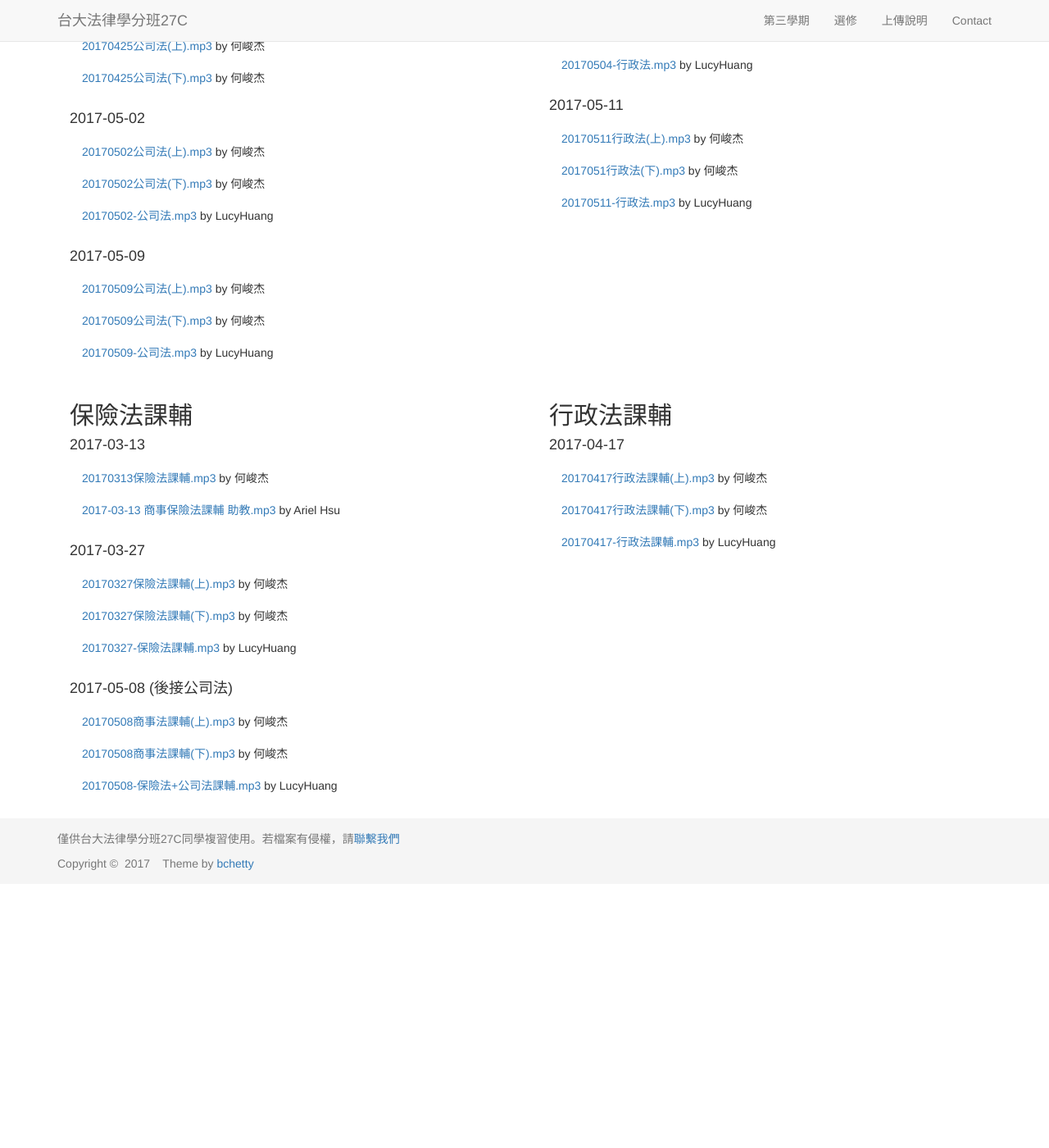
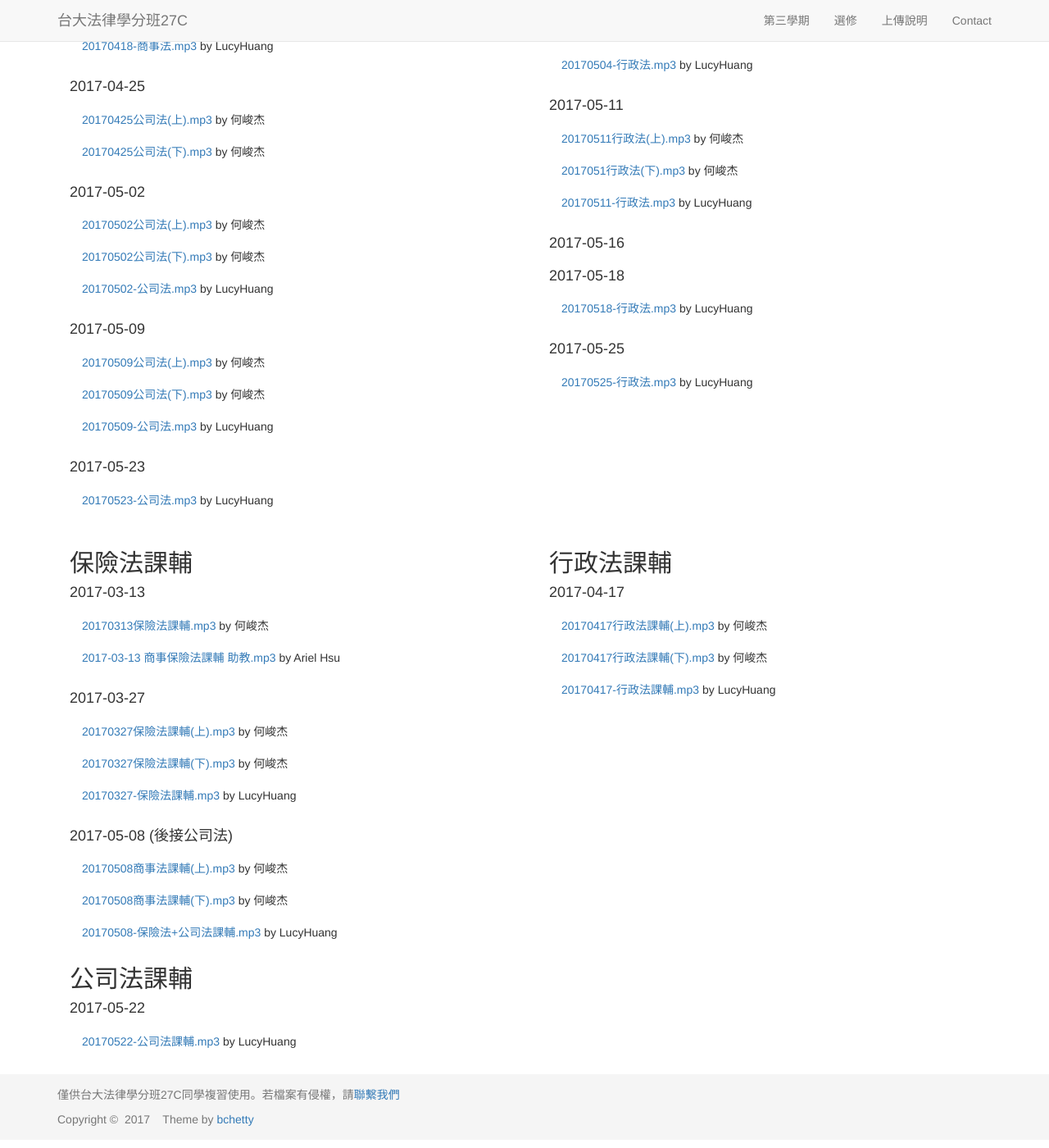
Before and after one commit to maxmilian/ntu_specs_law, a Jekyll site: the page built from semester3/index.html, in a window 1280 px wide and 1400 px high, scrolled down 1575 px. Shown: the whole window at 82% size. Built offline with Jekyll 4.4.1, drawn with Linux system fonts in a browser that asks for light colours; nearby versions of some CDN libraries; before the commit the page ends 2663 px from its top, so only the background shows below that; some of the changed text lies outside the part shown.

Commit message:
upload records

```diff
--- a/semester3/index.html
+++ b/semester3/index.html
@@ -40,6 +40,10 @@ layout: template1
         <li class="list-group-item"><a href="{{ site.insurance_record }}/Ariel_Hsu_6_1.mp3">2017-03-21 商事法（保險法） 汪信君-1 複保險.mp3</a> by Ariel Hsu</li>
         <li class="list-group-item"><a href="{{ site.insurance_record }}/Ariel_Hsu_6_2.mp3">2017-03-21 商事法（保險法） 汪信君-2.mp3</a> by Ariel Hsu</li>
       </ul>
+      <h4>學分班保險法考題</h4>
+      <ul class="list-group">
+        <li class="list-group-item"><a href="/ntu_specs_law/semester3/insurance/doc/學分班保險法考題201704.pdf">學分班保險法考題201704.pdf</a></li>
+      </ul>
       <h2>公司法</h2>
       <h4>2017-03-28</h4>
       <ul class="list-group">
@@ -79,6 +83,10 @@ layout: template1
         <li class="list-group-item"><a href="{{ site.company_record }}/Ho_7_1.mp3">20170509公司法(上).mp3</a> by 何峻杰</li>
         <li class="list-group-item"><a href="{{ site.company_record }}/Ho_7_2.mp3">20170509公司法(下).mp3</a> by 何峻杰</li>
         <li class="list-group-item"><a href="{{ site.company_record }}/Huang_7.mp3">20170509-公司法.mp3</a> by LucyHuang</li>
+      </ul>
+      <h4>2017-05-23</h4>
+      <ul class="list-group">
+        <li class="list-group-item"><a href="{{ site.company_record }}/Huang_8.mp3">20170523-公司法.mp3</a> by LucyHuang</li>
       </ul>
     </div>
     <div class="col-md-6">
@@ -146,6 +154,17 @@ layout: template1
         <li class="list-group-item"><a href="{{ site.adminitrative_record }}/Ho_11_2.mp3">2017051行政法(下).mp3</a> by 何峻杰</li>
         <li class="list-group-item"><a href="{{ site.adminitrative_record }}/Huang_11.mp3">20170511-行政法.mp3</a> by LucyHuang</li>
       </ul>
+      <h4>2017-05-16</h4>
+      <ul class="list-group">
+      </ul>
+      <h4>2017-05-18</h4>
+      <ul class="list-group">
+        <li class="list-group-item"><a href="{{ site.adminitrative_record }}/Huang_12.mp3">20170518-行政法.mp3</a> by LucyHuang</li>
+      </ul>
+      <h4>2017-05-25</h4>
+      <ul class="list-group">
+        <li class="list-group-item"><a href="{{ site.adminitrative_record }}/Huang_13.mp3">20170525-行政法.mp3</a> by LucyHuang</li>
+      </ul>
     </div>
   </div>
   <div class="row">
@@ -168,6 +187,11 @@ layout: template1
         <li class="list-group-item"><a href="{{ site.insurance_ra_record }}/Ho_3_2.mp3">20170508商事法課輔(下).mp3</a> by 何峻杰</li>
         <li class="list-group-item"><a href="{{ site.insurance_ra_record }}/Huang_3.mp3">20170508-保險法+公司法課輔.mp3</a> by LucyHuang</li>
       </ul>
+      <h2>公司法課輔</h2>
+      <h4>2017-05-22</h4>
+      <ul class="list-group">
+        <li class="list-group-item"><a href="{{ site.company_ra_record }}/Huang_1.mp3">20170522-公司法課輔.mp3</a> by LucyHuang</li>
+      </ul>
     </div>
     <div class="col-md-6">
       <h2>行政法課輔</h2>
```
Also changed, not shown: elective/index.html (+6 -1 lines), Gemfile.lock, 1 other file.
